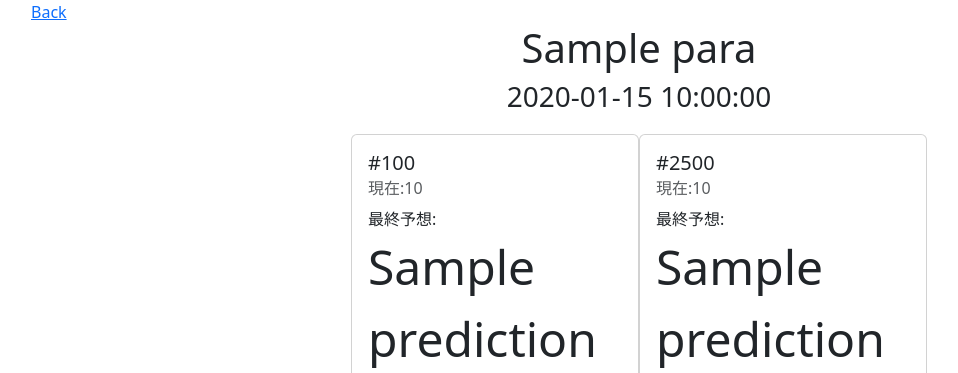
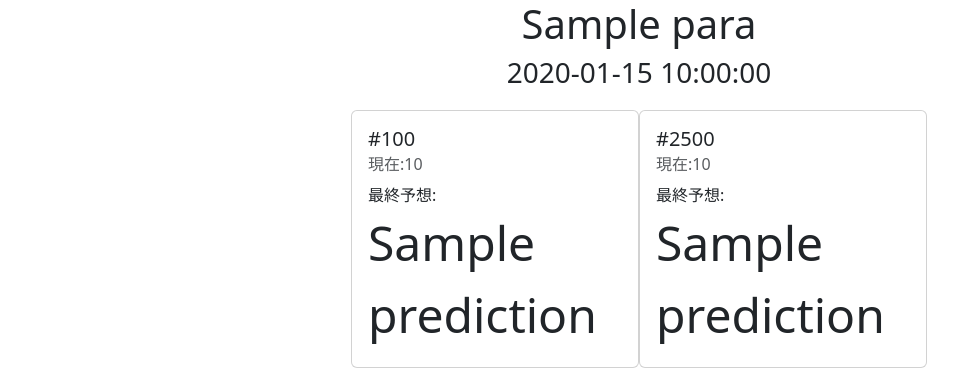
Before and after one commit to changharry/mltd-predict, a Flask app: template templates/default.html in a window 1280 px wide. Shown: the top 373 px of the page, without its empty margins (1-959 px from the left). Run offline with Flask 2, Linux system fonts and the light colour scheme; the template is opened without the code that fills it: most values are stand-ins (such as "Sample title", 1, 10 or a date in 2020).

Commit message:
remove back button

```diff
--- a/templates/default.html
+++ b/templates/default.html
@@ -8,10 +8,6 @@
 <body>
 <script src="../static/bootstrap.bundle.min.js"></script>
 <script src="../static/chart.min.js"></script>
-
-<div>
-    <a href="/" style="margin-left: 2.5%">Back</a>
-</div>
 
 <div class="d-flex justify-content-center">
     <h1>
```
